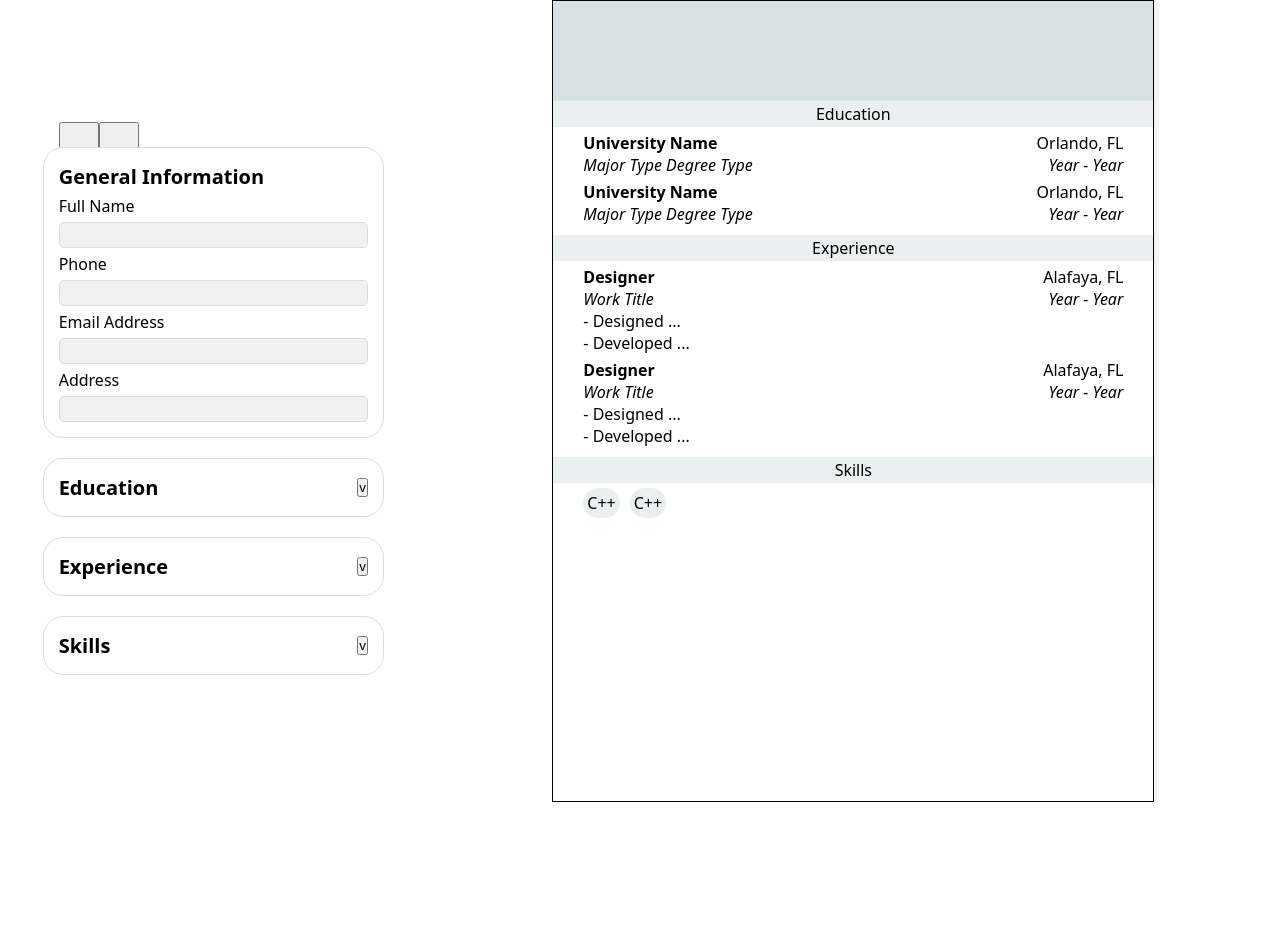
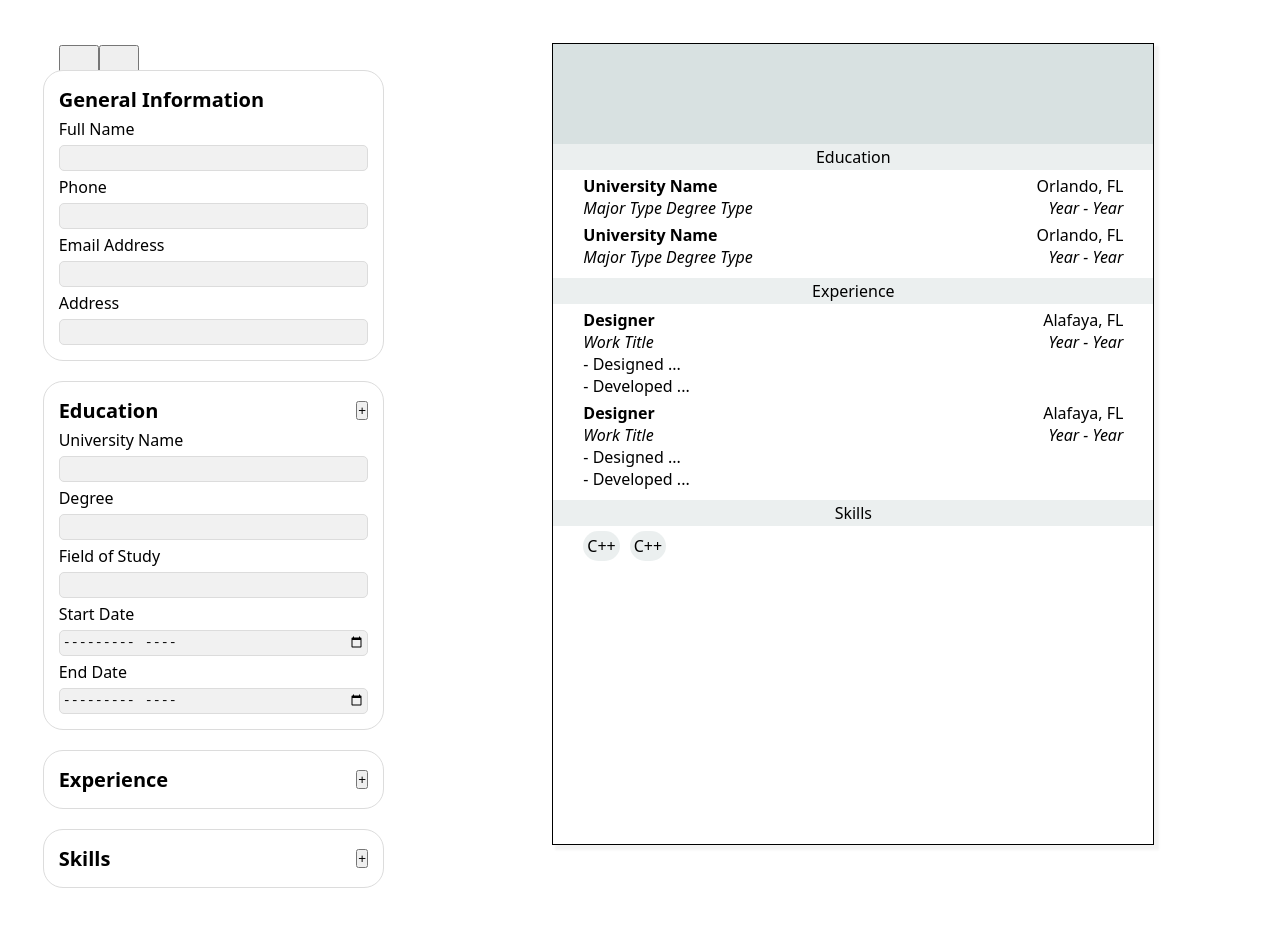
Before and after one commit to eggtoasts/cv-maker, a React (Vite) app: page / in a window 1280 px wide. Shown: the top 926 px of the page. Before the commit the page ends 802 px from the top, so only its background shows below. Built offline with nearby package versions, Linux system fonts and the light colour scheme.

Commit message:
feat: add education input form template and create data.jsx

```diff
--- a/src/App.css
+++ b/src/App.css
@@ -18,10 +18,13 @@ body {
   display: flex;
   height: 100%;
   align-items: center;
-  justify-content: center;
 }
 
 /* Resume */
+
+.resume-section {
+  justify-content: center;
+}
 
 .resume {
   --gen-color: #becccc97;
@@ -120,6 +123,7 @@ body {
   flex-direction: column;
   gap: 20px;
   margin: 0px 20px;
+  margin-top: 50px;
 }
 
 .options {
--- /dev/null
+++ b/src/components/Data/data.jsx
@@ -0,0 +1,3 @@
+const edu = [];
+const experience = [];
+const skills = [];
--- a/src/components/Resume/GeneralInfo.jsx
+++ b/src/components/Resume/GeneralInfo.jsx
@@ -6,9 +6,7 @@ function GeneralInfo({ generalInfo }) {
     <div className="general section">
       <h1>{name}</h1>
       <div className="section-sub-info gen">
-        {gen.map(
-          (g, i) => g && <h3 key={i}>{g}</h3> // ✅ added key
-        )}
+        {gen.map((g, i) => g && <h3 key={i}>{g}</h3>)}
       </div>
     </div>
   );
--- a/src/components/Sidebar/Sidebar.jsx
+++ b/src/components/Sidebar/Sidebar.jsx
@@ -39,19 +39,46 @@ function Sidebar({ generalInfo, updateGeneralInfo }) {
 
       <form className="sidebar-item">
         <div className="sidebar-title">
-          Education <button>v</button>
+          Education <button type="button">+</button>
+        </div>
+
+        <div className="school-form">
+          <div className="input-field">
+            <label>University Name</label>
+            <input type="text" />
+          </div>
+
+          <div className="input-field">
+            <label>Degree</label>
+            <input type="text" />
+          </div>
+
+          <div className="input-field">
+            <label>Field of Study</label>
+            <input type="text" />
+          </div>
+
+          <div className="input-field">
+            <label>Start Date</label>
+            <input type="month" />
+
+            <div className="input-field">
+              <label>End Date</label>
+              <input type="month" />
+            </div>
+          </div>
         </div>
       </form>
 
       <form className="sidebar-item">
         <div className="sidebar-title">
-          Experience <button>v</button>
+          Experience <button type="button">+</button>
         </div>
       </form>
 
       <form className="sidebar-item">
         <div className="sidebar-title">
-          Skills <button>v</button>
+          Skills <button type="button">+</button>
         </div>
       </form>
     </div>
```
